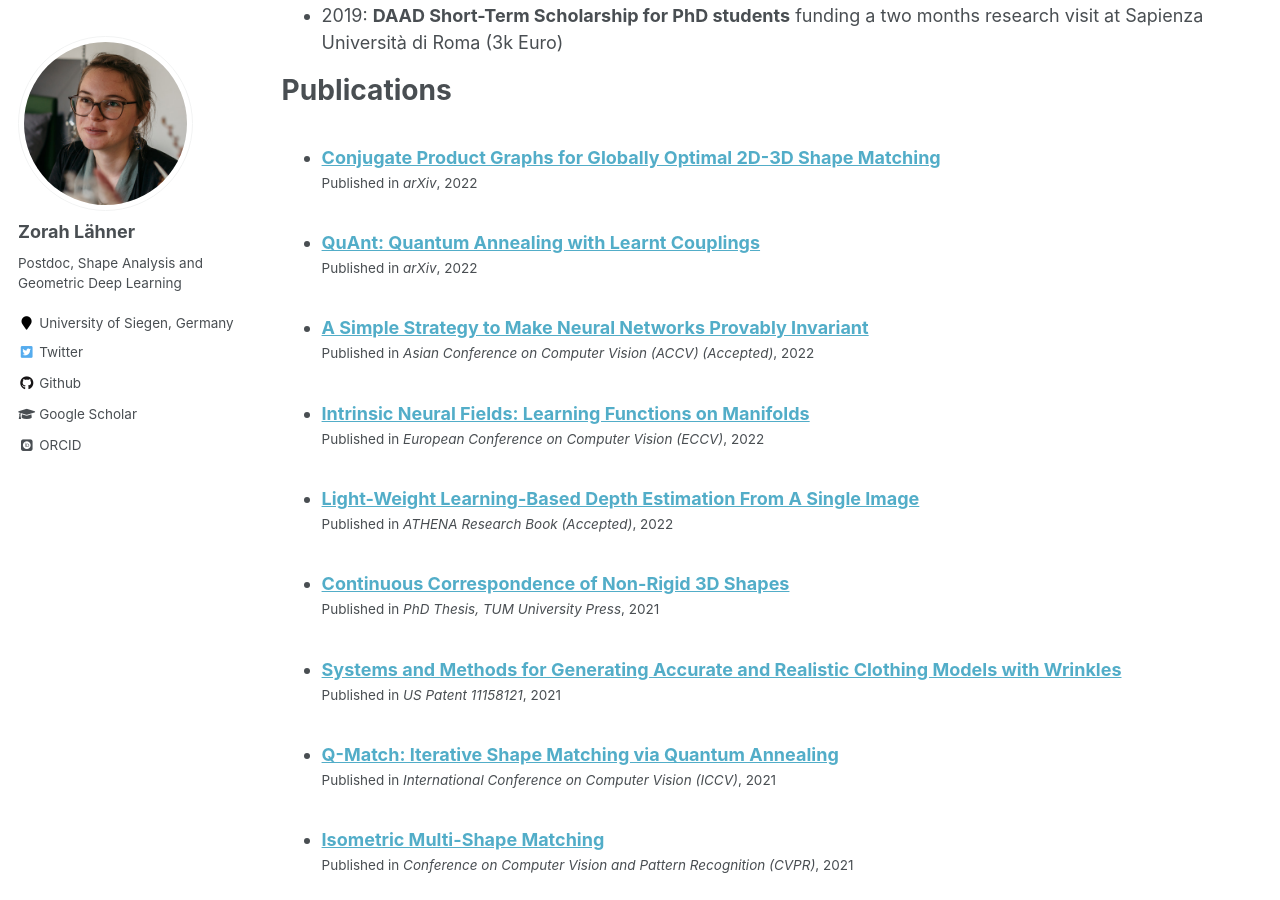
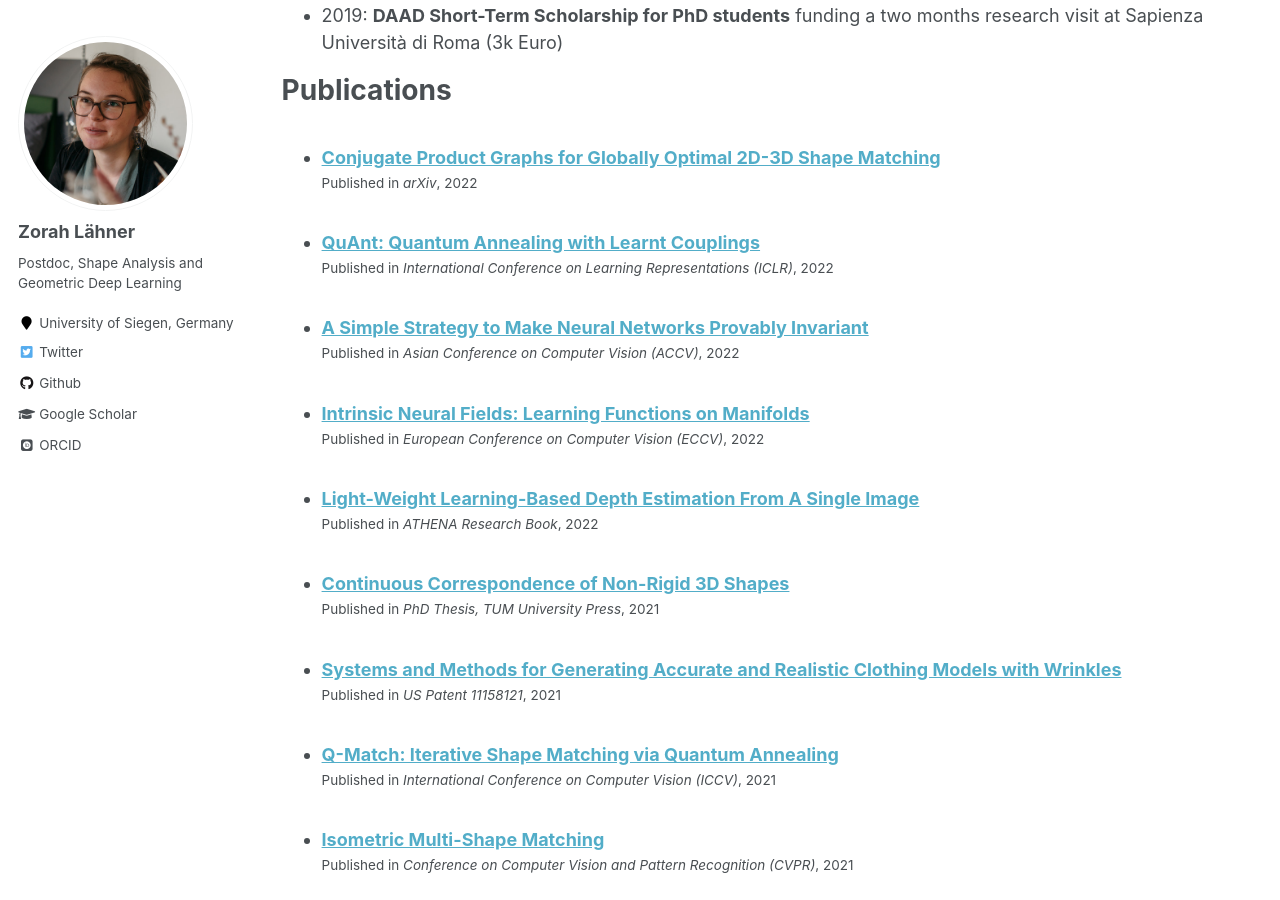
Before and after one commit to zorah/zorah.github.io, a Jekyll site: the page built from _pages/cv.md, in a window 1280 px wide and 900 px high, scrolled down 1421 px. Built offline with Jekyll 4.4.1, drawn with Linux system fonts in a browser that asks for light colours; some web fonts are replaced; some of the changed text lies outside the part shown.

Commit message:
updates (iclr mainly)

```diff
--- a/_publications/2022-accv-a-simple-strategy-to-make-neural-networks-provably-invariant.md
+++ b/_publications/2022-accv-a-simple-strategy-to-make-neural-networks-provably-invariant.md
@@ -1,10 +1,10 @@
 ---
 title: "A Simple Strategy to Make Neural Networks Provably Invariant"
-collection: preprints
+collection: publications
 permalink: /publication/2022-accv-a-simple-strategy
 excerpt: 'This paper is about the number 1. The number 2 is left for future work.'
 date: 2022-10-04
-venue: 'Asian Conference on Computer Vision (ACCV) (Accepted)'
+venue: 'Asian Conference on Computer Vision (ACCV)'
 authors: 'Kanchana Vaishnavi Gandikota, Jonas Geiping, <b>Zorah Lähner</b>, Adam Czapliński, Michael Moeller'
 teaser: /previews/gandikota2021trainingorarchitecture.png
 paperurl: 'http://zorah.github.io/files/pdfs/gandikota2022orbit.pdf'
--- a/_publications/2022-arxiv-quant-quantum-annealing-with-learnt-couplings.md
+++ b/_publications/2023-iclr-quant-quantum-annealing-with-learnt-couplings.md
@@ -1,10 +1,10 @@
 ---
 title: "QuAnt: Quantum Annealing with Learnt Couplings"
-collection: preprints
-permalink: /publication/2022-arxiv-quant
+collection: publications
+permalink: /publication/2023-iclr-quant
 excerpt: 'Modern quantum annealers can find high-quality solutions to combinatorial optimisation objectives given as quadratic unconstrained binary optimisation (QUBO) problems. Unfortunately, obtaining suitable QUBO forms in computer vision remains challenging and currently requires problem-specific analytical derivations. Moreover, such explicit formulations impose tangible constraints on solution encodings. In stark contrast to prior work, this paper proposes to learn QUBO forms from data through gradient backpropagation instead of deriving them. As a result, the solution encodings can be chosen flexibly and compactly. Furthermore, our methodology is general and virtually independent of the specifics of the target problem type. We demonstrate the advantages of learnt QUBOs on the diverse problem types of graph matching, 2D point cloud alignment and 3D rotation estimation. Our results are competitive with the previous quantum state of the art while requiring much fewer logical and physical qubits, enabling our method to scale to larger problems.'
 date: 2022-10-18
-venue: 'arXiv'
+venue: 'International Conference on Learning Representations (ICLR)'
 authors: 'Marcel Seelbach Benkner, Maximilian Krahn, Edith Tretschk, <b>Zorah Lähner</b>, Michael Moeller, Vladislav Golyanik'
 teaser: /previews/seelbach2022quant.png
 arxiv: 'https://arxiv.org/abs/2210.08114'
@@ -32,6 +32,6 @@ The official project page is <a href="https://4dqv.mpi-inf.mpg.de/QuAnt/">here</
     @inproceedings{seelbach2022quant,
         author 	= {Marcel Seelbach Benkner and Maximilian Krahn and Edith Tretschk and Zorah L\"ahner and Michael Moeller and Vladislav Golyanik},
         title 	= { {QuAnt}: Quantum Annealing with Learnt Couplings},
-        booktitle = {arXiv:2210.08114},
-        year 	= 2022,
+        booktitle = {International Conference on Learning Representations (ICLR)},
+        year 	= 2023,
     }
```
Also changed, not shown: _news/2023-01-30-iclr.md (added, +6 -0 lines), _pages/cv.md (+2 -2 lines), _publications/2022-athena-light-weight-learning-based-depth-estimation-from-a-single-image.md (renamed from _publications/2022-arxiv-light-weight-learning-based-depth-estimation-from-a-single-image.md, +6 -4 lines), _publications/2022-eccv-intrinsic-neural-fields.md (renamed from _publications/2022-arxiv-intrinsic-neural-fields.md, +1 -1 lines).
